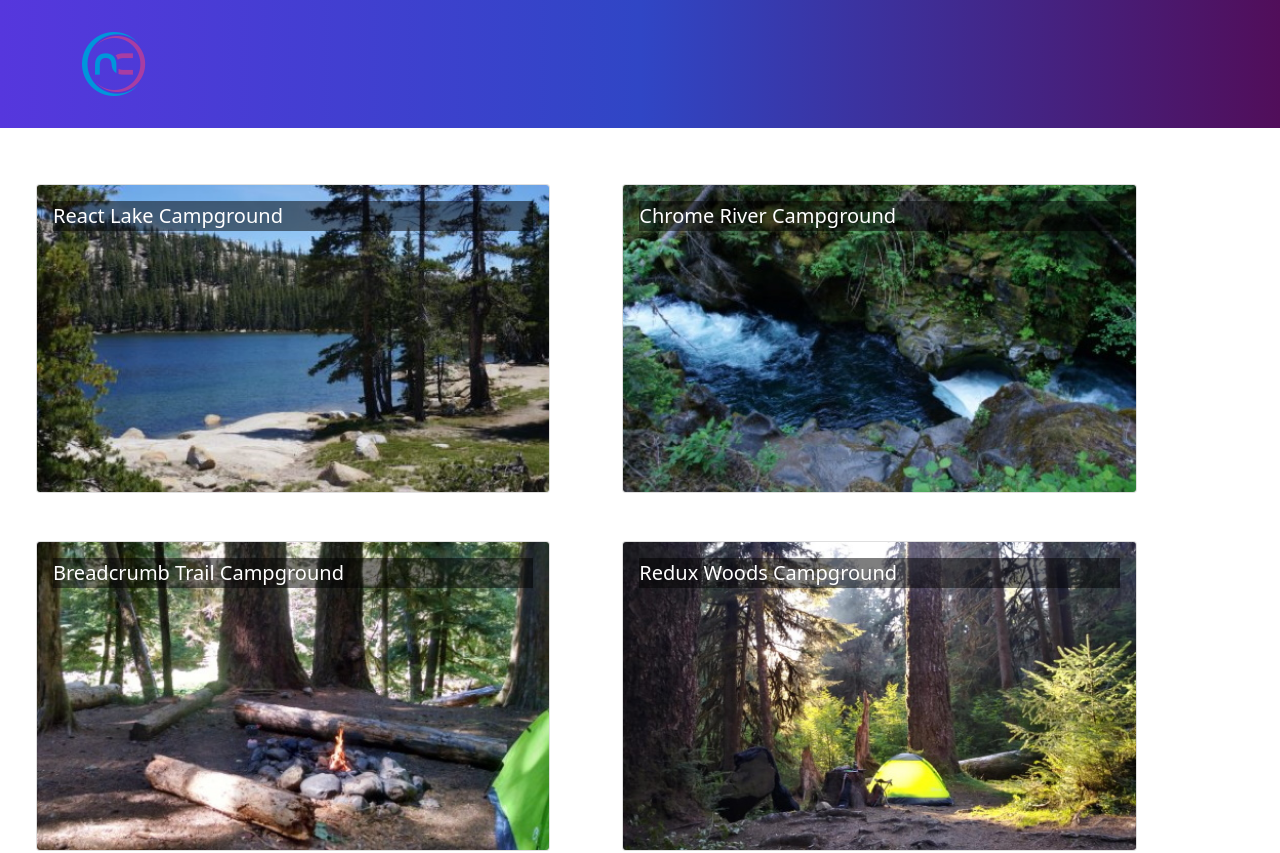
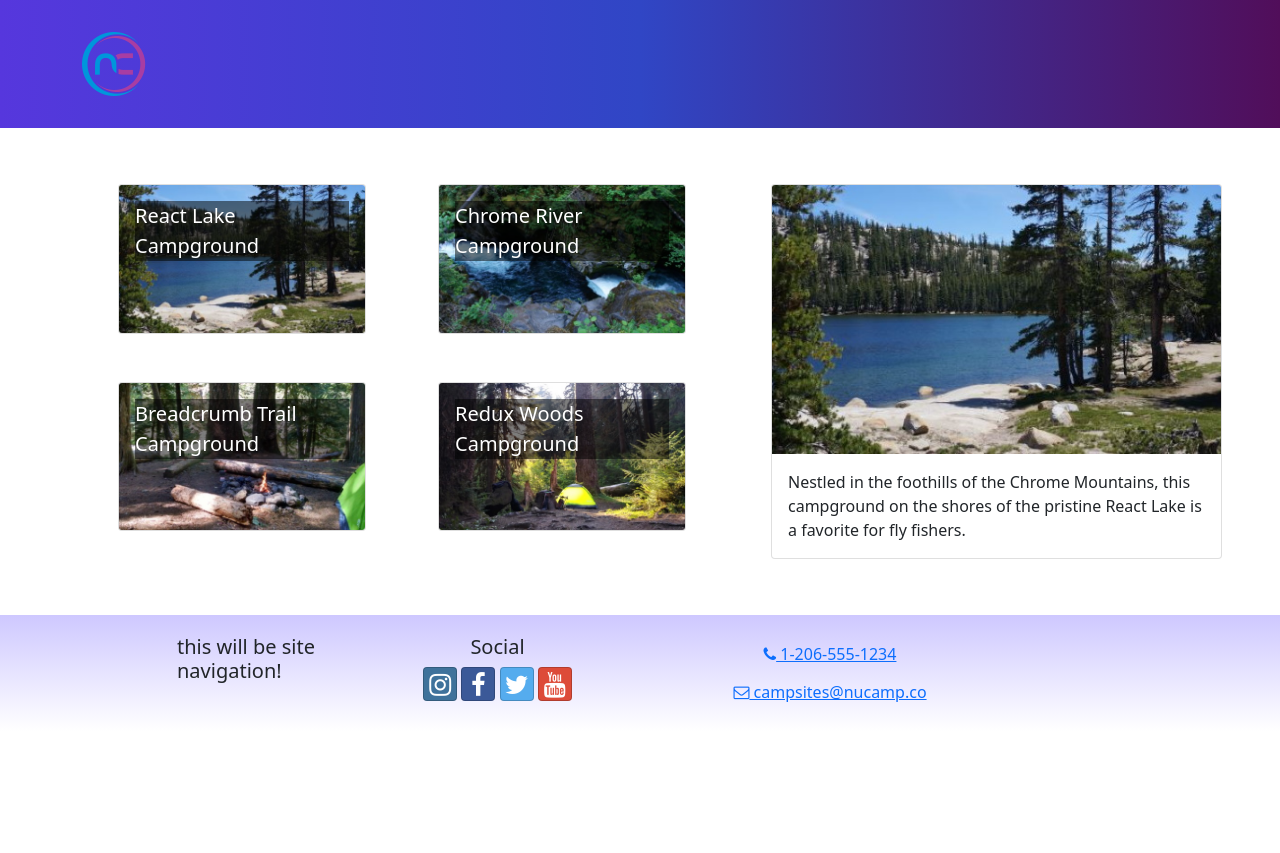
Before and after one commit to Sghsolomon/Nucampsite-2, a React (Create React App) app: page / in a window 1280 px wide. Shown: the top 853 px of the page. After the commit the page ends 800 px from the top, so only its background shows below. Built offline with nearby package versions, Linux system fonts and the light colour scheme.

Commit message:
Fourth commit state and hooks

```diff
--- a/src/App.js
+++ b/src/App.js
@@ -1,14 +1,13 @@
 import Header from "./components/Header";
 import Footer from "./components/Footer";
+import CampsitesDirectoryPage from "./pages/CampsitesDirectoryPage";
 import "./App.css";
-
-import CampsitesList from "./features/campsites/CampsitesList.js";
 
 function App() {
   return (
     <div className="App">
       <Header />
-      <CampsitesList></CampsitesList>
+      <CampsitesDirectoryPage />
       <Footer />
     </div>
   );
--- /dev/null
+++ b/src/features/campsites/CampsiteDetail.js
@@ -0,0 +1,18 @@
+import { Card, CardImg, CardText, CardBody, Col } from "reactstrap";
+
+const CampsiteDetail = ({ campsite }) => {
+  const { image, name, description } = campsite;
+
+  return (
+    <Col md="12" className="m-4">
+      <Card>
+        <CardImg top src={image} alt={name} />
+        <CardBody>
+          <CardText>{description}</CardText>
+        </CardBody>
+      </Card>
+    </Col>
+  );
+};
+
+export default CampsiteDetail;
--- a/src/features/campsites/CampsitesList.js
+++ b/src/features/campsites/CampsitesList.js
@@ -1,15 +1,20 @@
 import { CAMPSITES } from "../../app/shared/CAMPSITES";
 import CampsiteCard from "./CampsiteCard";
 import { Col, Row } from "reactstrap";
-import { selectAllCampsites } from "./CampsitesSlice";
+import { selectAllCampsites } from "./campsitesSlice";
 
-const CampsitesList = () => {
+const CampsitesList = ({ setCampsiteId }) => {
   const campsites = selectAllCampsites();
   return (
     <Row className="ms-auto">
       {campsites.map((campsite) => {
         return (
-          <Col md="5" className="m-4" key={campsite.id}>
+          <Col
+            md="5"
+            className="m-4"
+            key={campsite.id}
+            onClick={() => setCampsiteId(campsite.id)}
+          >
             <CampsiteCard campsite={campsite} />
           </Col>
         );
--- a/src/features/campsites/campsitesSlice.js
+++ b/src/features/campsites/campsitesSlice.js
@@ -4,6 +4,6 @@
   return CAMPSITES;
 };
 
-export const selectRandomCampsite = () => {
-  return CAMPSITES[Math.floor(Math.random() * CAMPSITES.length)];
+export const selectCampsiteById = (id) => {
+  return CAMPSITES.find((campsite) => campsite.id === id);
 };
--- /dev/null
+++ b/src/pages/CampsitesDirectoryPage.js
@@ -0,0 +1,25 @@
+import { Container, Row, Col, Button } from "reactstrap";
+import CampsiteDetail from "../features/campsites/CampsiteDetail";
+import CampsitesList from "../features/campsites/CampsitesList";
+import { selectCampsiteById } from "../features/campsites/campsitesSlice";
+import { useState } from "react";
+
+const CampsitesDirectoryPage = () => {
+  const [campsiteId, setCampsiteId] = useState(0);
+  const selectedCampsite = selectCampsiteById(campsiteId);
+
+  return (
+    <Container>
+      <Row>
+        <Col sm="5" md="7">
+          <CampsitesList setCampsiteId={setCampsiteId} />
+        </Col>
+        <Col sm="7" md="5">
+          <CampsiteDetail campsite={selectedCampsite} />
+        </Col>
+      </Row>
+    </Container>
+  );
+};
+
+export default CampsitesDirectoryPage;
```
